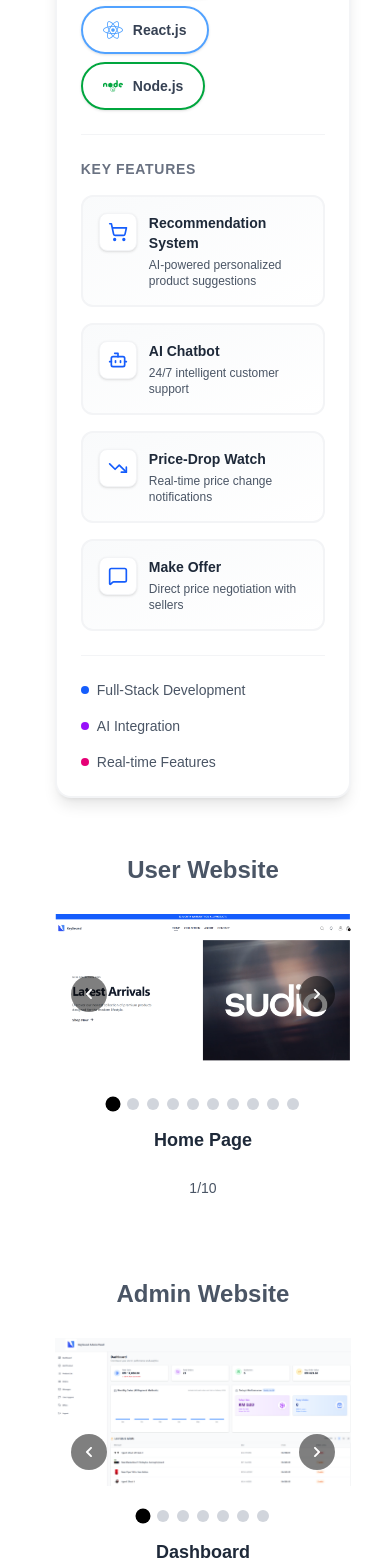
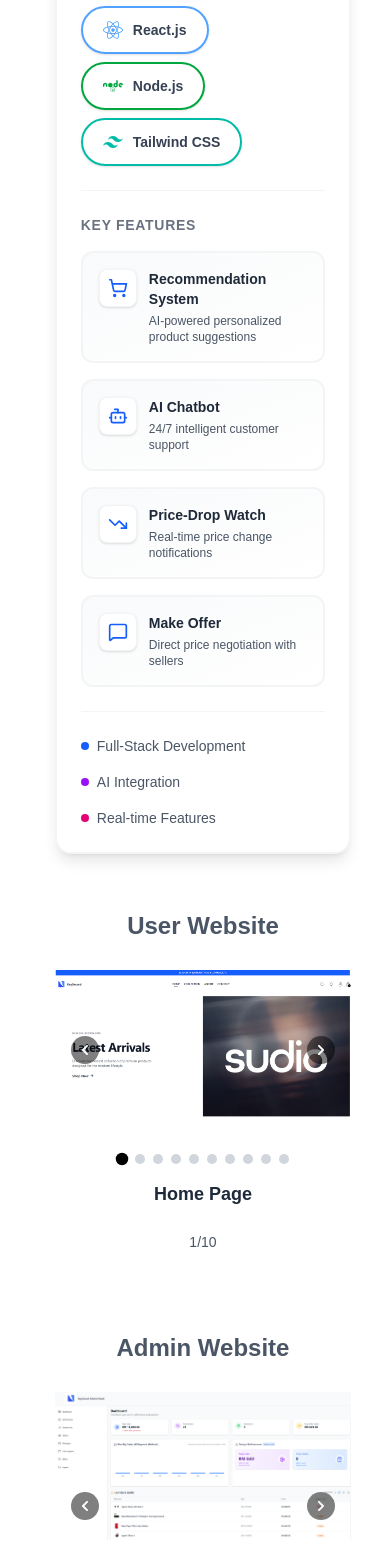
Before and after one commit to SumYu02/portfolio-website, a Next.js app: page /keysound in a window 390 px wide. Shown: the part 784-2344 px from the top of the page. Built offline with nearby package versions, Linux system fonts and the light colour scheme; a web font is replaced by a local one.

Commit message:
refactor: Navbarpage

```diff
--- a/app/components/NavbarPage.jsx
+++ b/app/components/NavbarPage.jsx
@@ -31,42 +31,34 @@ const NavbarPage = () => {
 
           <ul className="hidden md:flex items-center gap-6 lg:gap-8 px-12 py-5 bg-white/40 rounded-full shadow-sm">
             <li>
-              <a href="/#top">Home</a>
+              <a href="/">Home</a>
             </li>
             <li>
               <a href="/#about">About Me</a>
             </li>
             <li>
-              <a href="#projects">My Project</a>
+              <a href="/myproject">My Project</a>
             </li>
-            {/* <li>
-              <Link href="/keysound">My Project</Link>
-            </li> */}
-            {/* <li>
-              <a href="#contact">Contact Me</a>
-            </li> */}
             <li>
               <a href="/#contact">Contact Me</a>
             </li>
           </ul>
 
+          {/* <div className="flex items-center gap-6"></div> */}
+
           <div className="flex items-center gap-6">
-            {/* <button className="flex items-center">
-              <Image src={assets.moon_icon} alt="" className="w-6" />
-            </button> */}
-            <a
+            {/* <a
               href="https://api.whatsapp.com/send?phone=60194883347"
               className="hidden lg:flex items-center gap-3 border-gray-300 rounded-full border px-8 py-3"
             >
               Contact Me
               <Image src={assets.arrow_icon} className="w-3" alt="arrow" />
-            </a>
+            </a> */}
 
             <button className="block lg:hidden ml-3" onClick={openMenu}>
               <Image src={assets.menu_black} alt="" className="w-6" />
             </button>
           </div>
-
           <ul
             ref={sideMenuRef}
             className="md:hidden flex flex-col gap-4 py-20 px-10 fixed -right-64 top-0 bottom-0 w-64 h-screen bg-gray-50 transition duration-500"
--- a/app/components/PageHero.jsx
+++ b/app/components/PageHero.jsx
@@ -7,6 +7,7 @@ import {
     FaNode,
   } from "react-icons/fa"; // Font Awesome icon
   import { SiMongodb, SiExpress } from "react-icons/si";
+  import { RiTailwindCssFill } from "react-icons/ri";
   import {
     ShoppingCart,
     Bot,
--- a/app/keysound/page.js
+++ b/app/keysound/page.js
@@ -21,6 +21,7 @@ import {
   MessageSquare,
   Award,
 } from "lucide-react";
+import { RiTailwindCssFill } from "react-icons/ri";
 import GithubSection from "../components/GithubSection";
 
 export default function KeysoundPage() {
@@ -146,6 +147,11 @@ export default function KeysoundPage() {
     { name: "Express.js", icon: <SiExpress />, color: "text-slate-700" },
     { name: "React.js", icon: <FaReact />, color: "text-blue-400" },
     { name: "Node.js", icon: <FaNode />, color: "text-green-600" },
+    {
+      name: "Tailwind CSS",
+      icon: <RiTailwindCssFill />,
+      color: "text-teal-500",
+    },
   ];
 
   const highlights = [
@@ -237,16 +243,16 @@ export default function KeysoundPage() {
 
               <button
                 onClick={prevSlide}
-                className="absolute left-4 top-1/2 transform -translate-y-1/2 bg-black/50 text-white p-3 rounded-full hover:bg-black/70 transition-all duration-300"
+                className="absolute left-4 top-1/2 transform -translate-y-1/2 bg-black/50 text-white p-2 sm:p-3 rounded-full hover:bg-black/70 transition-all duration-300"
               >
-                <FaChevronLeft className="size-3 sm:size-6" />
+                <FaChevronLeft className="size-3 sm:size-5" />
               </button>
 
               <button
                 onClick={nextSlide}
-                className="absolute right-4 top-1/2 transform -translate-y-1/2 bg-black/50 text-white p-3 rounded-full hover:bg-black/70 transition-all duration-300"
+                className="absolute right-4 top-1/2 transform -translate-y-1/2 bg-black/50 text-white p-2 sm:p-3 rounded-full hover:bg-black/70 transition-all duration-300"
               >
-                <FaChevronRight className="size-3 sm:size-6" />
+                <FaChevronRight className="size-3 sm:size-5" />
               </button>
             </div>
 
@@ -255,7 +261,7 @@ export default function KeysoundPage() {
                 <button
                   key={index}
                   onClick={() => goToSlide(index)}
-                  className={`w-3 h-3 rounded-full transition-all duration-300 ${
+                  className={`w-2.5 h-2.5 rounded-full transition-all duration-300 ${
                     index === currentSlide
                       ? "bg-black scale-125"
                       : "bg-gray-300 hover:bg-gray-400"
@@ -263,7 +269,6 @@ export default function KeysoundPage() {
                 />
               ))}
             </div>
-
             <div className="text-center mt-4">
               <h3 className="text-lg sm:text-xl font-semibold text-gray-800">
                 {currentSlideData?.title || "Untitled"}
@@ -294,13 +299,13 @@ export default function KeysoundPage() {
 
               <button
                 onClick={prevSlideAdmin}
-                className="absolute left-4 top-1/2 transform -translate-y-1/2 bg-black/50 text-white p-3 rounded-full hover:bg-black/70 transition-all duration-300"
+                className="absolute left-4 top-1/2 transform -translate-y-1/2 bg-black/50 text-white p-2 sm:p-3 rounded-full hover:bg-black/70 transition-all duration-300"
               >
                 <FaChevronLeft className="size-3 sm:size-6" />
               </button>
               <button
                 onClick={nextSlideAdmin}
-                className="absolute right-4 top-1/2 transform -translate-y-1/2 bg-black/50 text-white p-3 rounded-full hover:bg-black/70 transition-all duration-300"
+                className="absolute right-4 top-1/2 transform -translate-y-1/2 bg-black/50 text-white p-2 sm:p-3 rounded-full hover:bg-black/70 transition-all duration-300"
               >
                 <FaChevronRight className="size-3 sm:size-6" />
               </button>
```
Lines whose indentation alone changed are shown as unchanged.
